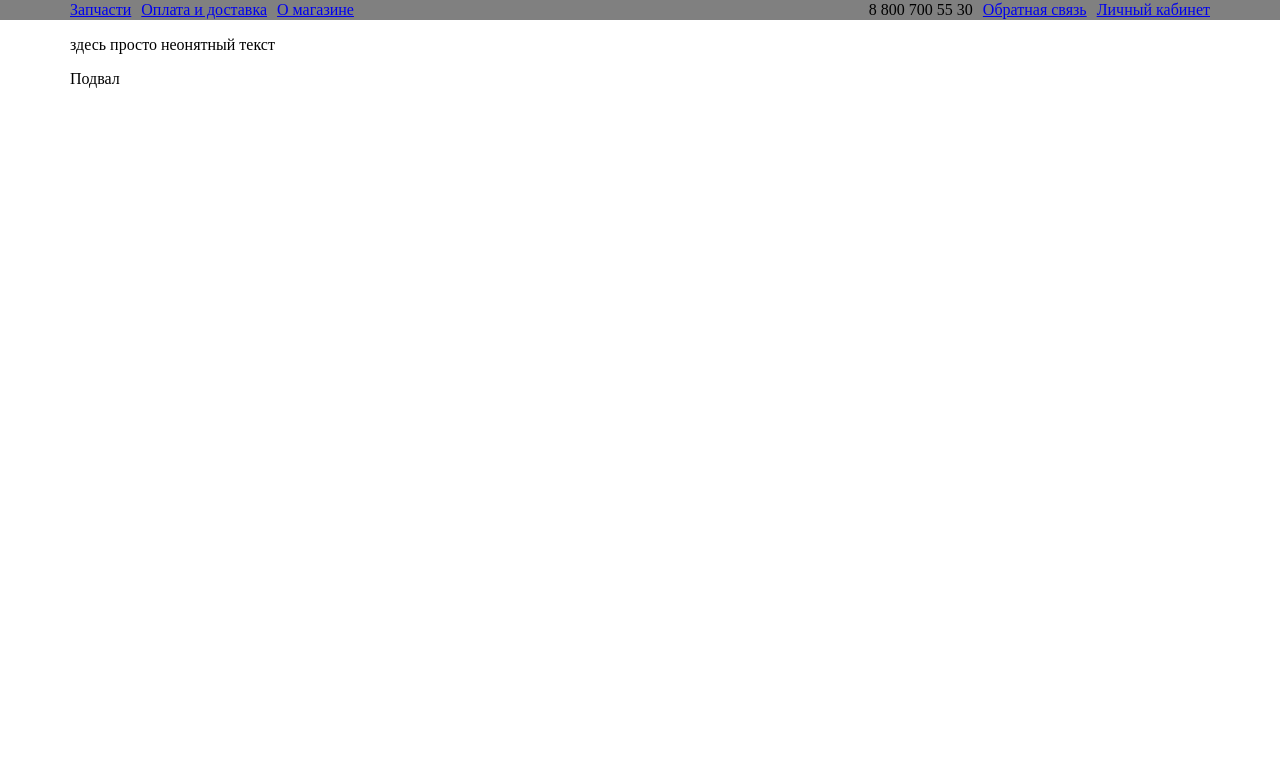
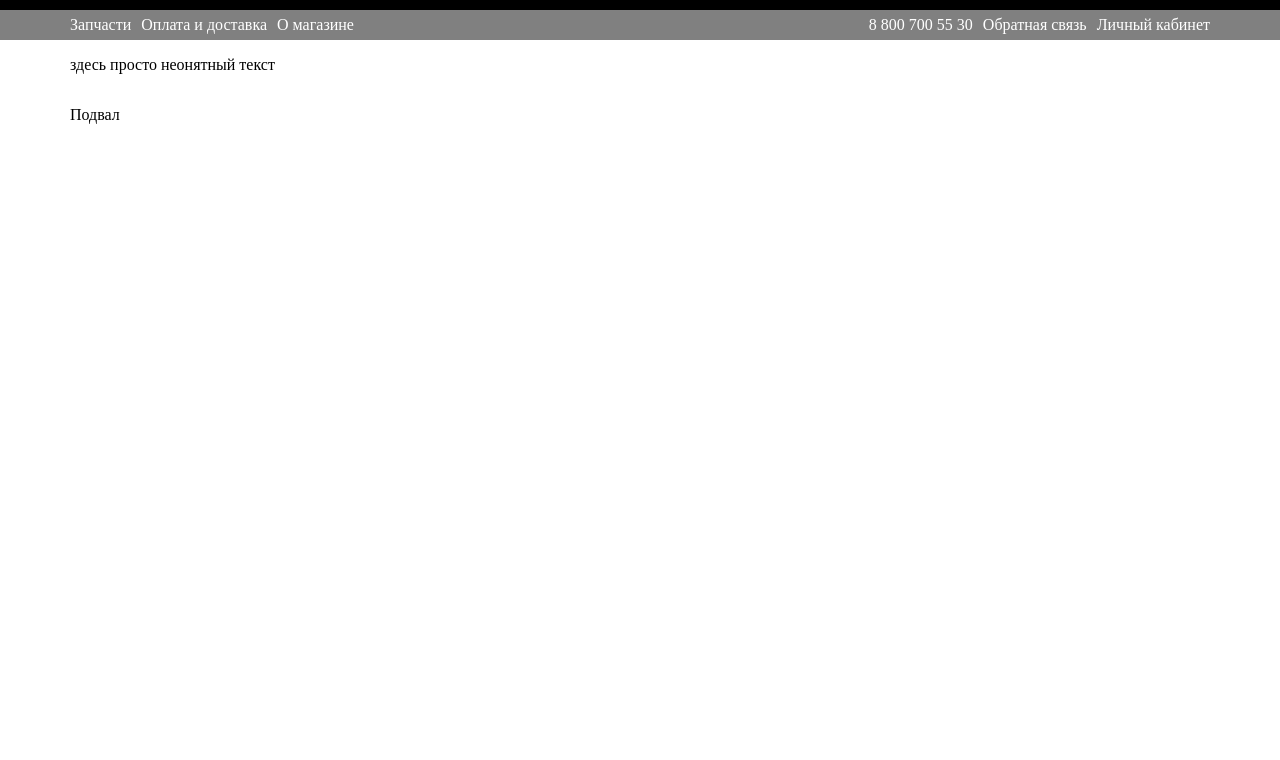
Before and after one commit to Mikhail163/shop, a website: page app/html/index.html in a window 1280 px wide. Shown: the part 40-800 px from the top of the page. Drawn offline with nearby package versions, Linux system fonts and the light colour scheme; files that its build step writes are made by us from their sources.

Commit message:
v0.0.00011

```diff
--- a/app/html/index.html
+++ b/app/html/index.html
@@ -10,7 +10,7 @@
 
 <body>
 
-
+    <div class="body">
         <header>
             <div class="container hdr">
                 <div class="hdr-logo">Логотип</div>
@@ -34,13 +34,16 @@
 
         </nav>
 
-    <div id="conent" class="container">
+        <div id="content" class="container">
             <p>здесь просто неонятный текст</p>
         </div>
         <footer class="container">
             <p>Подвал</p>
         </footer>
 
+    </div>
+
+
 </body>
 
 </html>
--- /dev/null
+++ b/app/sass/_content.scss
@@ -0,0 +1,3 @@
+#content {
+    flex: 1;
+}
--- a/app/sass/_header.scss
+++ b/app/sass/_header.scss
@@ -1,4 +1,4 @@
-$header_height:40px;
+$header_height:50px;
 $header_bg_color: black;
 
 header {
--- a/app/sass/_nav.scss
+++ b/app/sass/_nav.scss
@@ -1,5 +1,6 @@
-$nav_height:20px;
+$nav_height:30px;
 $nav_bg_color:grey;
+$nav_color:white;
 
 nav {
     height: $nav_height;
@@ -22,6 +23,9 @@
 
     &-item {
         margin-right: 10px;
+        text-decoration: none;
+        color: $nav_color;
+        white-space: nowrap;
 
         &-lst {
             margin-right: 0px;
--- a/app/sass/main.scss
+++ b/app/sass/main.scss
@@ -2,10 +2,16 @@
 @import "header";
 @import "footer";
 @import "nav";
+@import "content";
 
 body {
     margin: 0;
     padding: 0;
+}
+
+.body {
+    display: flex;
+    flex-direction: column;
 }
 
 .container {
```
Lines whose indentation alone changed are shown as unchanged.
